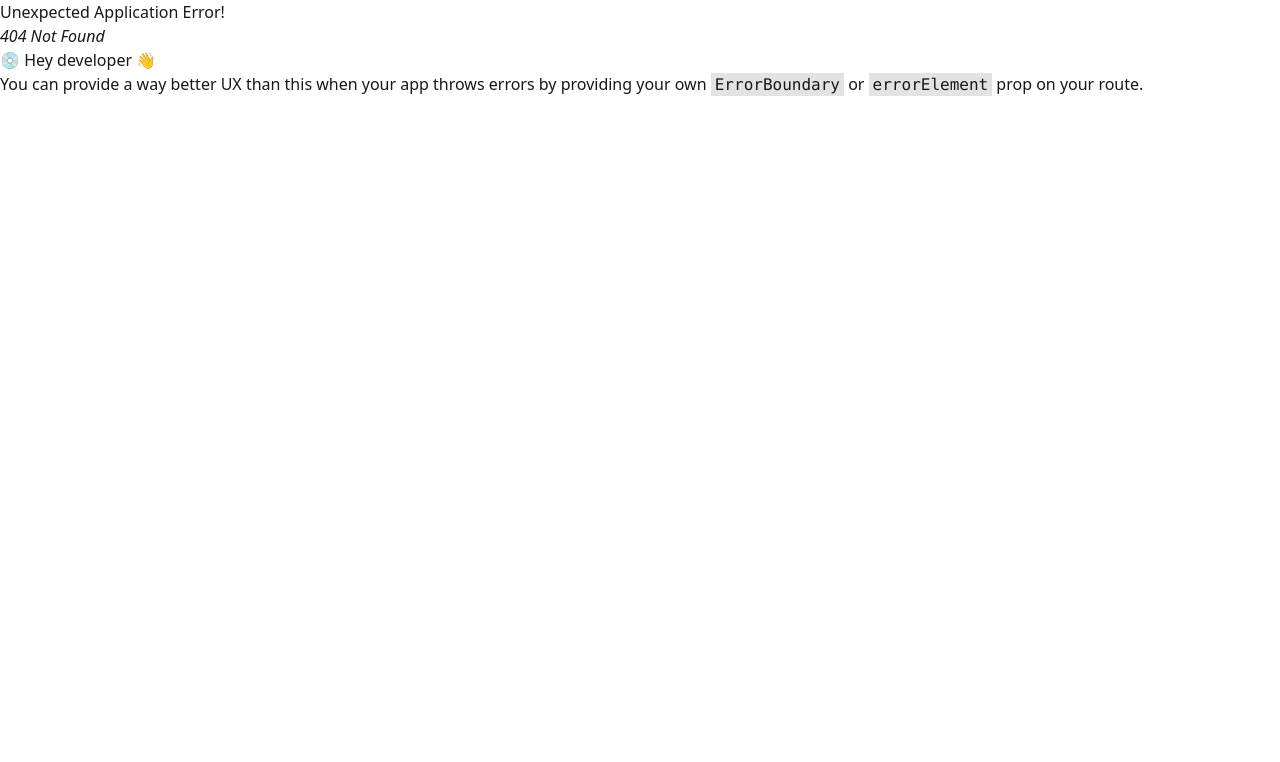
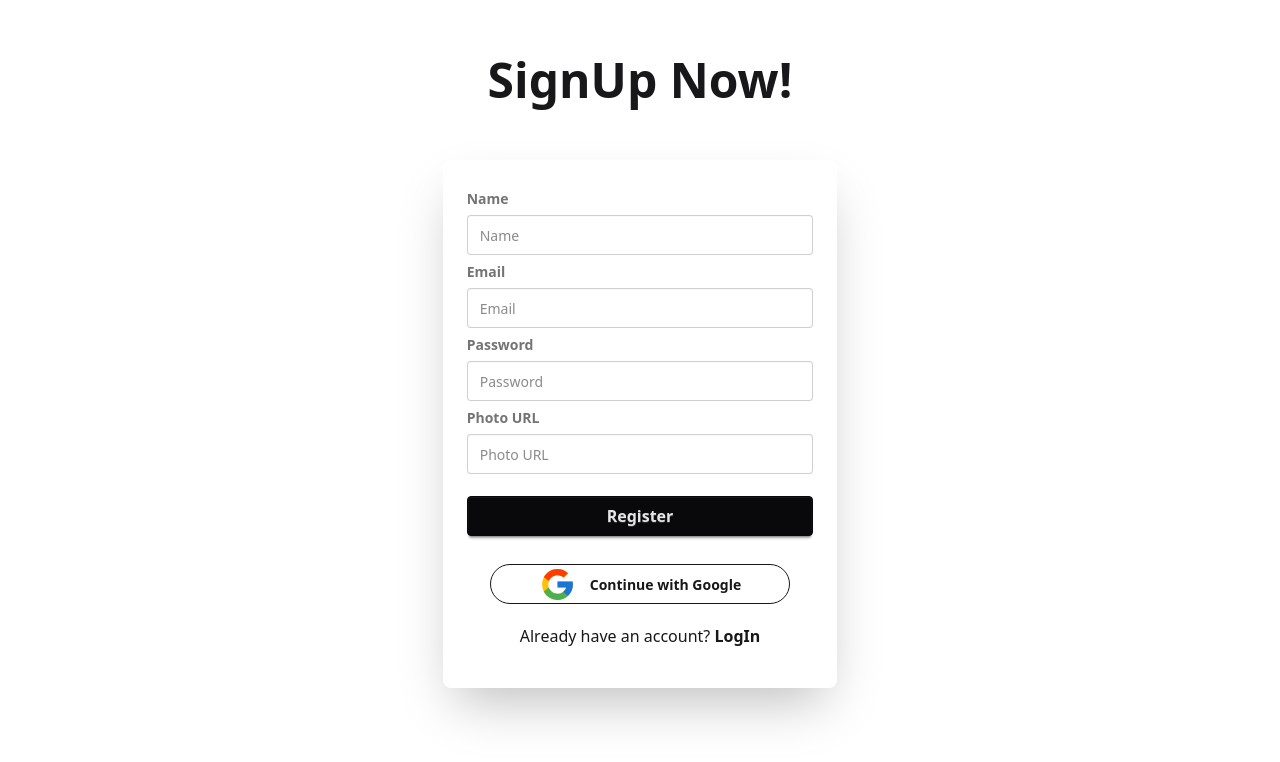
Before and after one commit to tainurrahaman/Visahub-a10-client, a React (Vite) app: page /signup in a window 1280 px wide. Before the commit this address had no page. Shown: the top 762 px of the page. Built offline with nearby package versions, Linux system fonts and the light colour scheme.

Commit message:
add signup and login page

```diff
--- a/package.json
+++ b/package.json
@@ -15,6 +15,7 @@
     "match-sorter": "^8.0.0",
     "react": "^18.3.1",
     "react-dom": "^18.3.1",
+    "react-icons": "^5.4.0",
     "react-router-dom": "^7.1.3",
     "sort-by": "^1.2.0",
     "tailwindcss": "^4.0.0"
--- /dev/null
+++ b/src/Components/Login.jsx
@@ -0,0 +1,79 @@
+import { Link } from "react-router-dom";
+import { FcGoogle } from "react-icons/fc";
+
+const Login = () => {
+  const handleLogin = (e) => {
+    e.preventDefault();
+
+    const form = e.target;
+    const email = form.email.value;
+    const password = form.password.value;
+
+    console.log(email, password);
+  };
+  return (
+    <div className="hero">
+      <div className="hero-content flex-col mt-10 w-full md:w-2/4 lg:w-1/3 h-auto">
+        <div className="text-center mb-0 md:mb-10">
+          <h1 className="text-5xl font-bold">Login Now!</h1>
+        </div>
+        <div className="card  w-full shrink-0 shadow-2xl">
+          <form onSubmit={handleLogin}>
+            <div className="card-body ">
+              <fieldset className="fieldset">
+                <label className="fieldset-label font-semibold text-[14px]">
+                  Email
+                </label>
+                <input
+                  type="email"
+                  name="email"
+                  className="input w-full"
+                  placeholder="Email"
+                  required
+                />
+                <label className="fieldset-label font-semibold text-[14px]">
+                  Password
+                </label>
+                <input
+                  type="password"
+                  name="password"
+                  className="input w-full"
+                  placeholder="Password"
+                  required
+                />
+                <div>
+                  <a className="link link-hover font-semibold text-[14px]">
+                    Forgot password?
+                  </a>
+                </div>
+                <button className="btn btn-neutral mt-4 font-semibold text-[16px]">
+                  Login
+                </button>
+              </fieldset>
+            </div>
+          </form>
+          <div className="flex justify-center items-center mb-5">
+            <div className="space-y-4">
+              <Link
+                //   onClick={handleWithGoogle}
+                to="/"
+                className="btn btn-outline  w-[300px] flex items-center justify-center space-x-2 rounded-full"
+              >
+                <FcGoogle className=" h-[37px] w-[37px]" />
+                <span>Continue with Google</span>
+              </Link>
+            </div>
+          </div>
+          <p className="text-center pb-10 ">
+            Don't have an account?{" "}
+            <Link to="/signup" className="font-semibold">
+              SignUp
+            </Link>
+          </p>
+        </div>
+      </div>
+    </div>
+  );
+};
+
+export default Login;
--- a/src/Components/Navbar.jsx
+++ b/src/Components/Navbar.jsx
@@ -1,9 +1,12 @@
+import { Link } from "react-router-dom";
+import logo from "../assets/logo.webp";
+
 const Navbar = () => {
   return (
-    <div className="navbar bg-base-100 shadow-sm">
-      <div className="navbar-start">
-        <div className="dropdown">
-          <div tabIndex={0} role="button" className="btn btn-ghost lg:hidden">
+    <div className="navbar bg-base-100 ">
+      <div className="navbar-start gap-1 md:gap-2">
+        <div className="dropdown ">
+          <div tabIndex={0} role="button" className="btn btn-ghost md:hidden">
             <svg
               xmlns="http://www.w3.org/2000/svg"
               class="h-5 w-5"
@@ -21,54 +24,27 @@ const Navbar = () => {
           </div>
           <ul
             tabIndex={0}
-            class="menu menu-sm dropdown-content bg-base-100 rounded-box z-1 mt-3 w-52 p-2 shadow"
+            class="menu menu-sm dropdown-content bg-base-100 rounded-box z-1 mt-3 w-52 p-2 shadow font-semibold space-x-3"
           >
-            <li>
-              <a>Item 1</a>
-            </li>
-            <li>
-              <a>Parent</a>
-              <ul className="p-2">
-                <li>
-                  <a>Submenu 1</a>
-                </li>
-                <li>
-                  <a>Submenu 2</a>
-                </li>
-              </ul>
-            </li>
-            <li>
-              <a>Item 3</a>
-            </li>
+            <Link to="/">Home</Link>
+            <Link to="/allVisas">All Visas</Link>
           </ul>
         </div>
-        <a className="btn btn-ghost text-xl">daisyUI</a>
+        <div className="max-w-6 md:max-w-10  object-center">
+          <img src={logo} alt="Website Logo" className="rounded-full" />
+        </div>
+        <a className="text-[#034833] font-bold text-md md:text-3xl">VisaHub</a>
       </div>
-      <div className="navbar-center hidden lg:flex">
-        <ul className="menu menu-horizontal px-1">
-          <li>
-            <a>Item 1</a>
-          </li>
-          <li>
-            <details>
-              <summary>Parent</summary>
-              <ul className="p-2">
-                <li>
-                  <a>Submenu 1</a>
-                </li>
-                <li>
-                  <a>Submenu 2</a>
-                </li>
-              </ul>
-            </details>
-          </li>
-          <li>
-            <a>Item 3</a>
-          </li>
+      <div className="navbar-center hidden md:flex">
+        <ul className="menu menu-horizontal px-1 space-x-3 font-semibold">
+          <Link to="/">Home</Link>
+          <Link to="/allVisas">All Visas</Link>
         </ul>
       </div>
       <div className="navbar-end">
-        <a className="btn">Button</a>
+        <Link to="/login" className="btn">
+          Login
+        </Link>
       </div>
     </div>
   );
--- /dev/null
+++ b/src/Components/SignUp.jsx
@@ -0,0 +1,99 @@
+import { Link } from "react-router-dom";
+import { FcGoogle } from "react-icons/fc";
+
+const SignUp = () => {
+  const handleSignUp = (e) => {
+    e.preventDefault();
+
+    const form = e.target;
+    const name = form.name.value;
+    const email = form.email.value;
+    const photo = form.photo.value;
+    const password = form.password.value;
+
+    console.log(name, photo, email, password);
+  };
+
+  return (
+    <div className="hero">
+      <div className="hero-content flex-col mt-10 w-full md:w-2/4 lg:w-1/3 h-auto">
+        <div className="text-center mb-0 md:mb-10">
+          <h1 className="text-5xl font-bold">SignUp Now!</h1>
+        </div>
+        <div className="card  w-full shrink-0 shadow-2xl">
+          <form onSubmit={handleSignUp}>
+            <div className="card-body ">
+              <fieldset className="fieldset">
+                <label className="fieldset-label font-semibold text-[14px]">
+                  Name
+                </label>
+                <input
+                  type="text"
+                  name="name"
+                  className="input w-full"
+                  placeholder="Name"
+                  required
+                />
+                <label className="fieldset-label font-semibold text-[14px]">
+                  Email
+                </label>
+                <input
+                  type="email"
+                  name="email"
+                  className="input w-full"
+                  placeholder="Email"
+                  required
+                />
+
+                <label className="fieldset-label font-semibold text-[14px]">
+                  Password
+                </label>
+                <input
+                  type="text"
+                  name="password"
+                  className="input w-full"
+                  placeholder="Password"
+                  required
+                />
+                <label className="fieldset-label font-semibold text-[14px]">
+                  Photo URL
+                </label>
+                <input
+                  type="text"
+                  name="photo"
+                  className="input w-full"
+                  placeholder="Photo URL"
+                  required
+                />
+
+                <button className="btn btn-neutral mt-4 font-semibold text-[16px]">
+                  Register
+                </button>
+              </fieldset>
+            </div>
+          </form>
+          <div className="flex justify-center items-center mb-5">
+            <div className="space-y-4">
+              <Link
+                //   onClick={handleWithGoogle}
+                to="/"
+                className="btn btn-outline  w-[300px] flex items-center justify-center space-x-2 rounded-full"
+              >
+                <FcGoogle className=" h-[37px] w-[37px]" />
+                <span>Continue with Google</span>
+              </Link>
+            </div>
+          </div>
+          <p className="text-center pb-10 ">
+            Already have an account?{" "}
+            <Link to="/login" className="font-semibold">
+              LogIn
+            </Link>
+          </p>
+        </div>
+      </div>
+    </div>
+  );
+};
+
+export default SignUp;
--- a/src/Layouts/Homelayout.jsx
+++ b/src/Layouts/Homelayout.jsx
@@ -2,7 +2,7 @@ import Navbar from "../Components/Navbar";
 
 const Homelayout = () => {
   return (
-    <div>
+    <div className="w-11/12 mx-auto my-4">
       <Navbar></Navbar>
     </div>
   );
```
Also changed, not shown: src/main.jsx (+10 -0 lines), src/assets/logo.webp (added), 1 other file (tests, documents, lock files or other folders).
